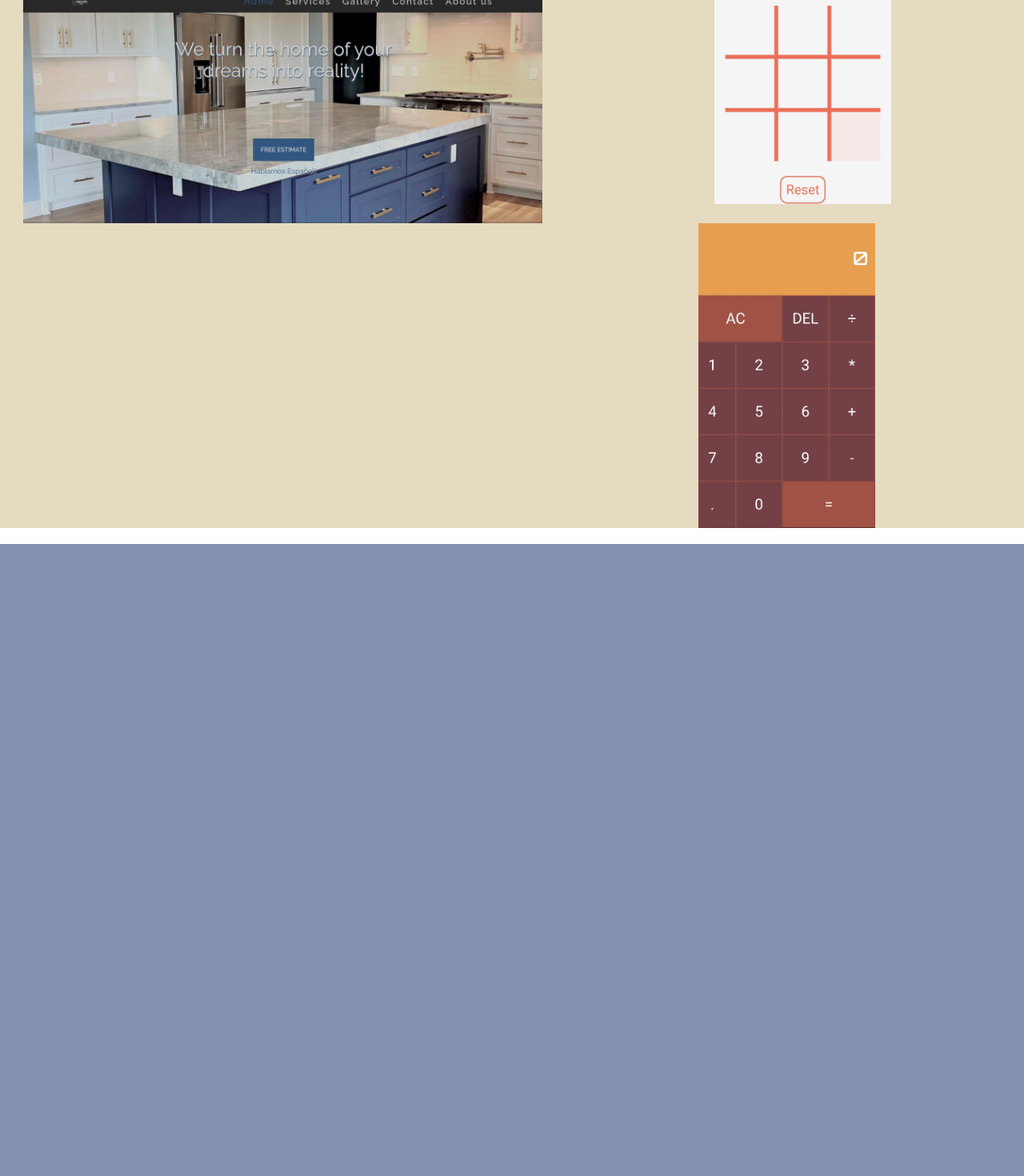
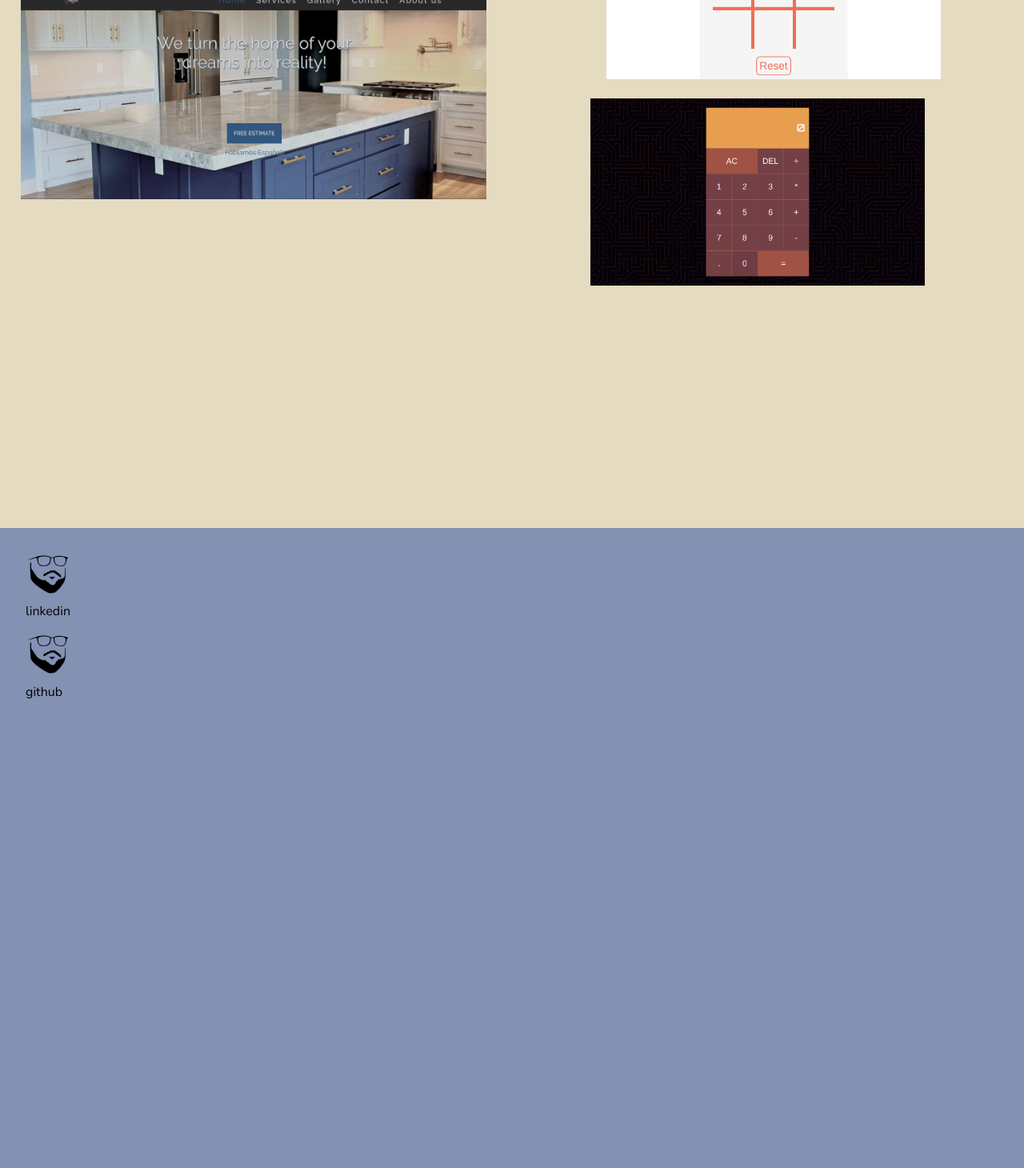
Before and after one commit to soyeolesafm/esauldev, a React (Create React App) app: page / in a window 1280 px wide. Shown: the part 1740-3210 px from the top of the page at 80% size. Built offline with nearby package versions, Linux system fonts and the light colour scheme.

Commit message:
concatc changes

```diff
--- a/src/components/Contact.js
+++ b/src/components/Contact.js
@@ -1,8 +1,32 @@
+import {ReactComponent as Logoesa} from "./assets/logo.svg"
 import React from "react";
 
 const Contact = () => {
     return (
-        <div className=" bg-main_light h-screen " id="contact" ></div>
+        <div className=" bg-main_light h-screen " id="contact" >
+            <div className=" flex flex-col lg:flex-row h-screen " >
+                <div className=" lg:w-1/2 lg:h-full p-8 order-2 lg:order-1 " >
+                    <div className="mb-4">
+                        <Logoesa className="mb-2 w-14 h-auto " />
+                        <a href="#" className=" block ">linkedin</a>
+
+                    </div>
+                    <div>
+                        <Logoesa className="mb-2 w-14 h-auto  " />
+                        <a href="#" className="block" >github</a>
+                    </div>
+                    <div className=" lg:w-1/2 lg:h-full p-8 order-1 lg:order-2">
+                        <form className="h-full flex flex-col justify-center">
+                            <div className="mb-4" >
+
+                            </div>
+
+                        </form>
+                    </div>
+                </div>
+
+            </div>
+        </div>
     )
 }
 
--- a/src/components/Project.js
+++ b/src/components/Project.js
@@ -2,18 +2,23 @@ import React from "react";
 import dalzo from './assets/Dalzo.png'
 import tictactoe from './assets/tictactoe.jpg'
 import calculator from './assets/calculator.jpg'
+import wide_calculator from './assets/wide_calc.png'
+import wide_tictactoe from './assets/wide_tictactoe.png'
 const Projects = () => {
     return (
-        <div className=" flex flex-col justify-center bg-paper h-screen mb-5 md:flex-row " id="projects" >
+        <div className=" flex flex-col justify-center bg-paper h-screen  md:flex-row " id="projects" >
             <div className=" m-auto mt-16" >
                 <img  src={dalzo} className="w-11/12 m-auto mt-16" alt="dalzo group" />
             </div  >
             <div className=" flex flex-row gap-6 m-auto mt-1 md:flex-col ">
                 <a className=" ml-5" href="https://soyeolesafm.github.io/tictactoe/" target="blank" >
-                    <img src= {tictactoe} className=" w-full m-auto md:h-3/6 md:w-2/5 " alt="tic tac toe" />
+                    <img src= {wide_tictactoe} className=" hidden md:flex md:w-4/6 md:m-auto  " alt="tic tac toe" />
+                    <img src= {tictactoe} className=" md:hidden w-full m-auto md:h-3/6  " alt="tic tac toe" />
                 </a>
                 <a className=" mr-5" href="https://soyeolesafm.github.io/calculator/" target="blank" >
-                    <img src={calculator} className=" w-full m-auto md:h-3/6 md:w-2/5 " alt="calculator " />
+                    <img src= {wide_calculator} className=" hidden md:flex md:w-4/6 md:m-auto  " alt="calculator" />
+                    <img src={calculator} className="md:hidden  w-full m-auto md:h-3/6 md:w-2/5 " alt="calculator " />
+
                 </a>
 
             </div>
```
Also changed, not shown: src/components/assets/wide_calc.png (added), src/components/assets/wide_tictactoe.png (added).
